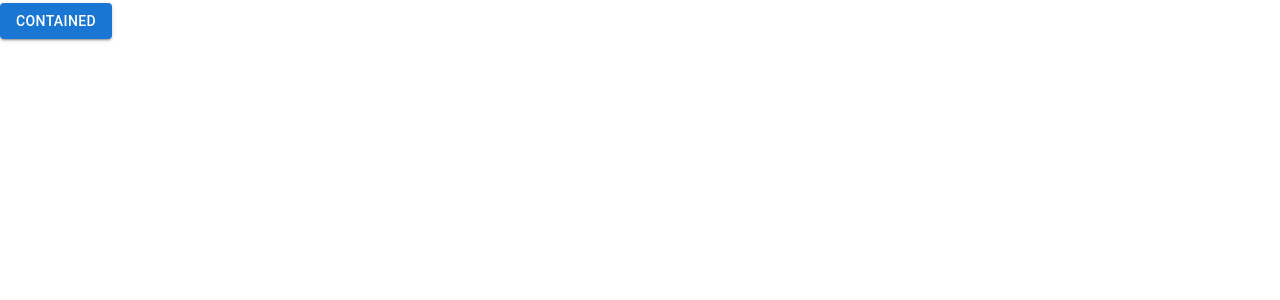
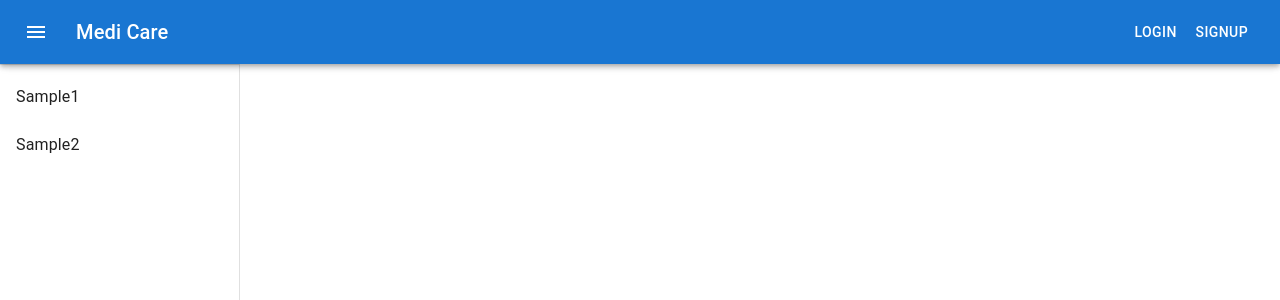
Before and after one commit to dev-shab/hackathon-client, a React (Vite) app: page / in a window 1280 px wide. Shown: the top 300 px of the page. Built offline with nearby package versions, Linux system fonts and the light colour scheme.

Commit message:
navbar and sidebar

```diff
--- a/package.json
+++ b/package.json
@@ -12,10 +12,13 @@
   "dependencies": {
     "@emotion/react": "^11.14.0",
     "@emotion/styled": "^11.14.0",
+    "@mui/icons-material": "^6.4.7",
     "@mui/material": "^6.4.7",
     "@tailwindcss/vite": "^4.0.14",
+    "axios": "^1.8.3",
     "react": "^19.0.0",
     "react-dom": "^19.0.0",
+    "react-router": "^7.3.0",
     "tailwindcss": "^4.0.14"
   },
   "devDependencies": {
--- a/src/App.jsx
+++ b/src/App.jsx
@@ -1,10 +1,10 @@
 import React from "react";
-import Button from "@mui/material/Button";
+import Navigation from "./components/Navigation";
 
 const App = () => {
   return (
     <div className="text-3xl">
-      <Button variant="contained">Contained</Button>
+      <Navigation />
     </div>
   );
 };
--- /dev/null
+++ b/src/components/NavBar.jsx
@@ -0,0 +1,36 @@
+import React from "react";
+import AppBar from "@mui/material/AppBar";
+import Box from "@mui/material/Box";
+import Toolbar from "@mui/material/Toolbar";
+import Typography from "@mui/material/Typography";
+import Button from "@mui/material/Button";
+import IconButton from "@mui/material/IconButton";
+import MenuIcon from "@mui/icons-material/Menu";
+
+const NavBar = ({ toggleSidebar }) => {
+  return (
+    <Box sx={{ flexGrow: 1 }}>
+      <AppBar position="absolute" sx={{ width: `100%`, zIndex: 1400 }}>
+        <Toolbar>
+          <IconButton
+            size="large"
+            edge="start"
+            color="inherit"
+            aria-label="menu"
+            sx={{ mr: 2 }}
+            onClick={() => toggleSidebar((prev) => !prev)}
+          >
+            <MenuIcon />
+          </IconButton>
+          <Typography variant="h6" component="div" sx={{ flexGrow: 1 }}>
+            Medi Care
+          </Typography>
+          <Button color="inherit">Login</Button>
+          <Button color="inherit">Signup</Button>
+        </Toolbar>
+      </AppBar>
+    </Box>
+  );
+};
+
+export default NavBar;
--- /dev/null
+++ b/src/components/Navigation.jsx
@@ -0,0 +1,56 @@
+import React from "react";
+import Box from "@mui/material/Box";
+import Drawer from "@mui/material/Drawer";
+import CssBaseline from "@mui/material/CssBaseline";
+import Toolbar from "@mui/material/Toolbar";
+import List from "@mui/material/List";
+import Divider from "@mui/material/Divider";
+import ListItem from "@mui/material/ListItem";
+import ListItemButton from "@mui/material/ListItemButton";
+import ListItemText from "@mui/material/ListItemText";
+import NavBar from "./NavBar";
+
+const drawerWidth = 240;
+
+const SideBar = () => {
+  const [open, setOpen] = React.useState(true);
+  return (
+    <Box sx={{ display: "flex" }}>
+      <CssBaseline />
+      <NavBar toggleSidebar={setOpen} />
+      <Drawer
+        sx={{
+          width: drawerWidth,
+          flexShrink: 0,
+          "& .MuiDrawer-paper": {
+            width: drawerWidth,
+            boxSizing: "border-box",
+          },
+        }}
+        variant="persistent"
+        anchor="left"
+        open={open}
+      >
+        <Toolbar />
+        <Divider />
+        <List>
+          {["Sample1", "Sample2"].map((text) => (
+            <ListItem key={text} disablePadding>
+              <ListItemButton>
+                <ListItemText primary={text} />
+              </ListItemButton>
+            </ListItem>
+          ))}
+        </List>
+      </Drawer>
+      <Box
+        component="main"
+        sx={{ flexGrow: 1, bgcolor: "background.default", p: 3 }}
+      >
+        <Toolbar />
+      </Box>
+    </Box>
+  );
+};
+
+export default SideBar;
```
Also changed, not shown: 1 other file (tests, documents, lock files or other folders).
